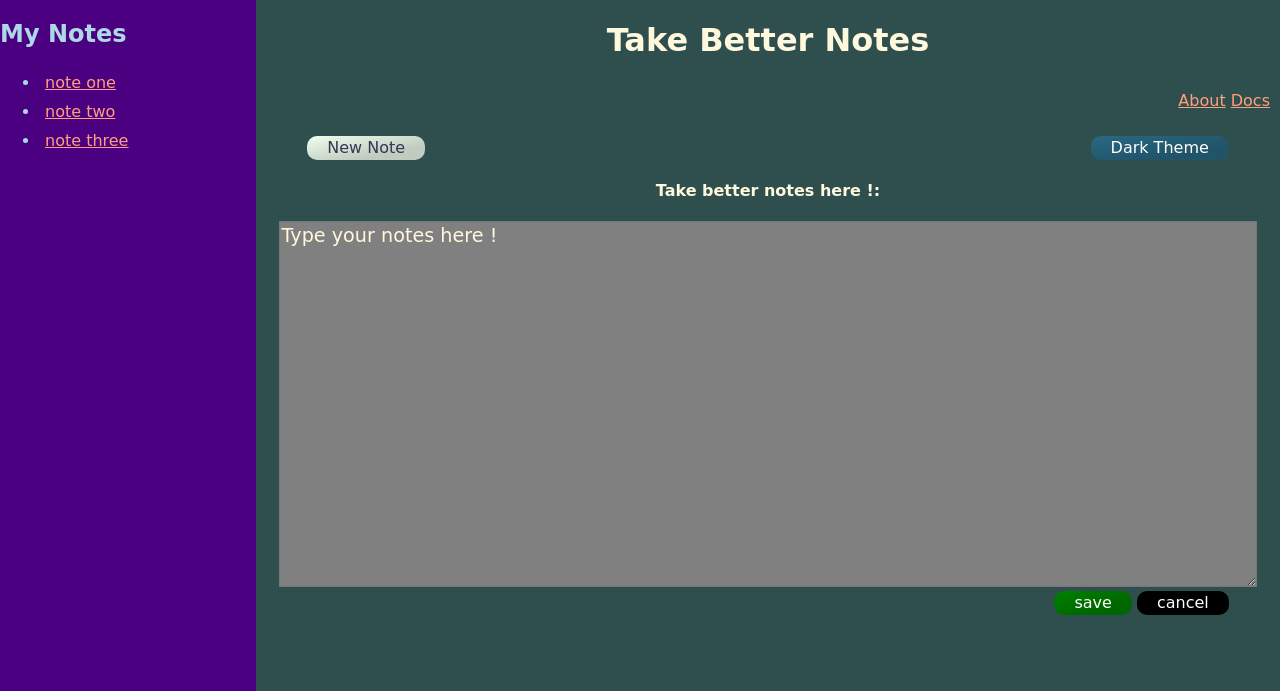
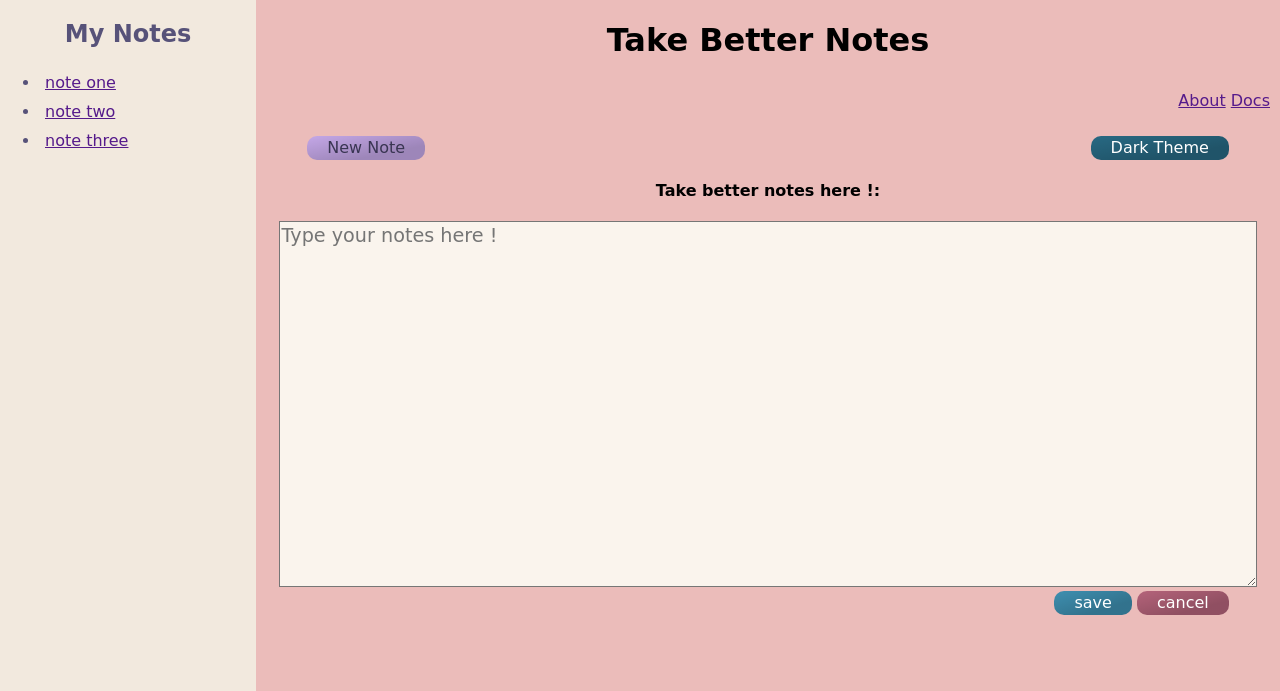
Before and after one commit to dukebao/assignment1, a plain HTML site: page index.html in a window 1280 px wide. Shown: the top 691 px of the page. Drawn offline with Linux system fonts and the light colour scheme; a web font is replaced by a local one.

Commit message:
add darkmode styling to css, including psucode on javascript

```diff
--- a/css/stylesheet.css
+++ b/css/stylesheet.css
@@ -1,6 +1,5 @@
-
+/*
 /*this piece of css script handles dark mode styling
-*/
 .container.darkmode{
     background-color: darkslategray;
     color:cornsilk;
@@ -22,7 +21,7 @@
 .cancel.darkmode{
     background-color: black;
 }
-/*this changes the */
+
 
 a:link{
     color:lightpink;
@@ -35,18 +34,20 @@ a:visited{
 }
 ::placeholder{
     color:cornsilk;}
-
-
+.body.darkmode{
+    background-color: darkslategray;
+}
+*/
 
 
 body{
     background-color: #ebbcba;
-    font-family: 'The Girl Next Door', cursive;
+    padding: 0;
     margin: 0;
 }
 
 nav {
-    text-align: center;
+    text-align: right;
 
     color:#575279;
     background-color: #f2e9de;
@@ -67,6 +68,9 @@ header p {
     text-align: right;
     padding: 10px;
 
+}
+h2{
+    text-align: center;
 }
 h3
 {
@@ -140,6 +144,9 @@ textarea{
     background-color: #b4637a;
 }
 .container{
+    background-color: #ebbcba;
+    font-family: 'The Girl Next Door', cursive;
+    margin: 0;
     display: grid;
     grid-template-columns: auto ;
     grid-template-rows: auto ;
--- a/index.html
+++ b/index.html
@@ -14,7 +14,7 @@
     <link href="https://fonts.googleapis.com/css2?family=The+Girl+Next+Door&display=swap" rel="stylesheet">
 </head>
 
-<body>
+<body class="body darkmode">
     <main class="container darkmode">
         <nav class="myNotes darkmode">
             <h2>My Notes</h2>
```
Also changed, not shown: script/script.js (+7 -0 lines).
